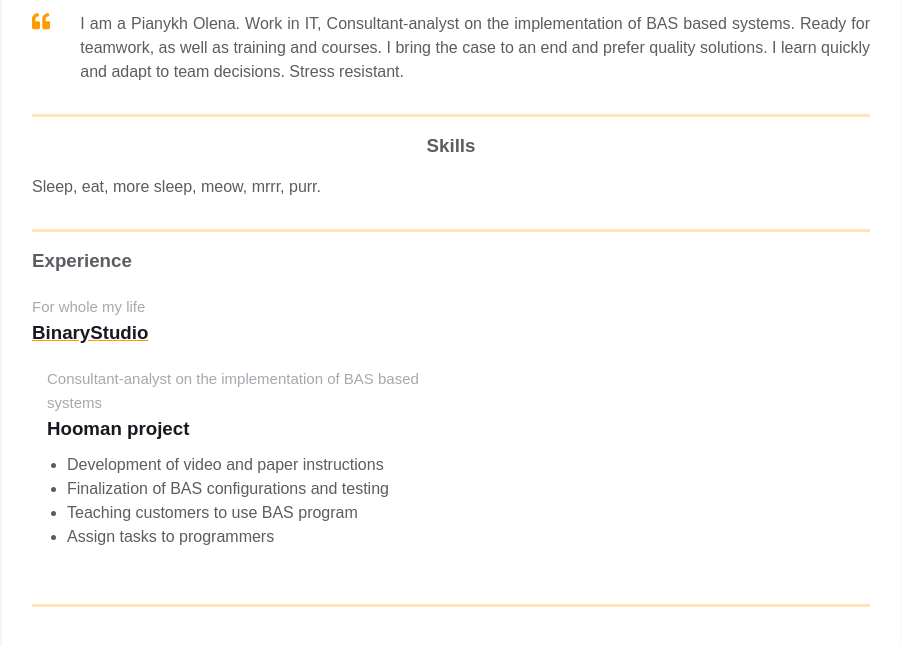
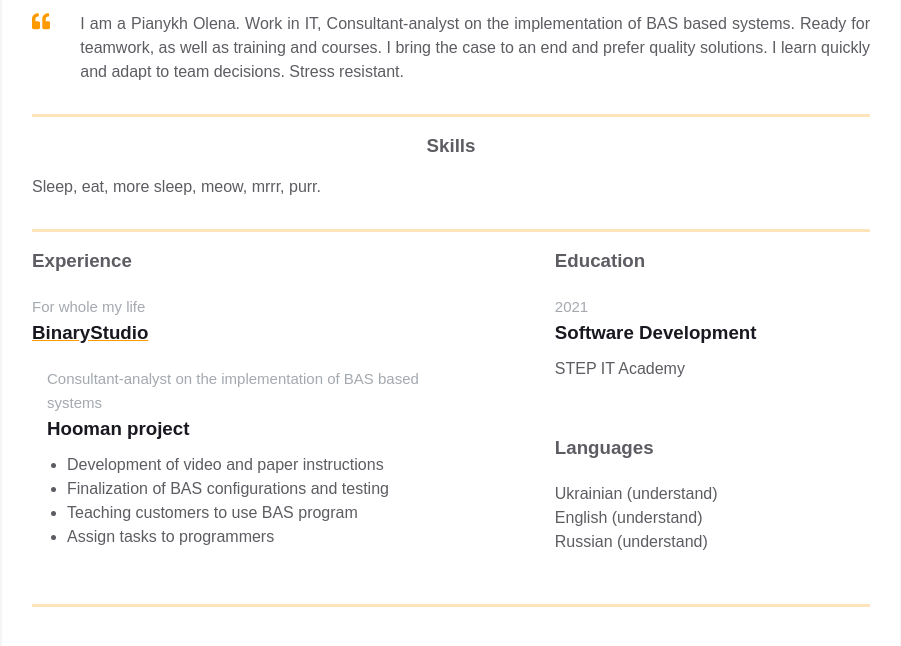
Before and after one commit to Namineil/homepage, a plain HTML site: page index.html in a window 1280 px wide. Shown: the part 350-996 px from the top of the page, without its empty margins (189-1090 px from the left). Drawn offline with Linux system fonts and the light colour scheme.

Commit message:
Updated Résumé Additional info

```diff
--- a/index.html
+++ b/index.html
@@ -132,7 +132,31 @@
                 </div>
               </div>
 
-              <div class="additional-info fv"></div>
+              <div class="additional-info fv">
+                <div class="additional-info fv">
+                  <div class="additional-info__education">
+                    <h3 class="additional-info__education-header">Education</h3>
+                    <div class="additional-info__education-university">
+                      <span class="additional-info__education-university-durability">2021</span>
+                      <h3 class="additional-info__education-university-speciality">Software Development</h3>
+                      <p class="additional-info__education-university-name">STEP IT Academy</p>
+                    </div>
+                  </div>
+
+                  <div class="additional-info__languages">
+                    <h3 class="additional-info__languages-header">Languages</h3>
+                    <p class="additional-info__languages-item">
+                      Ukrainian (understand)
+                    </p>
+                    <p class="additional-info__languages-item">
+                      English (understand)
+                    </p>
+                    <p class="additional-info__languages-item">
+                      Russian (understand)
+                    </p>
+                  </div>
+                </div>
+              </div>
             </div>
           </div>
         </div>
```
